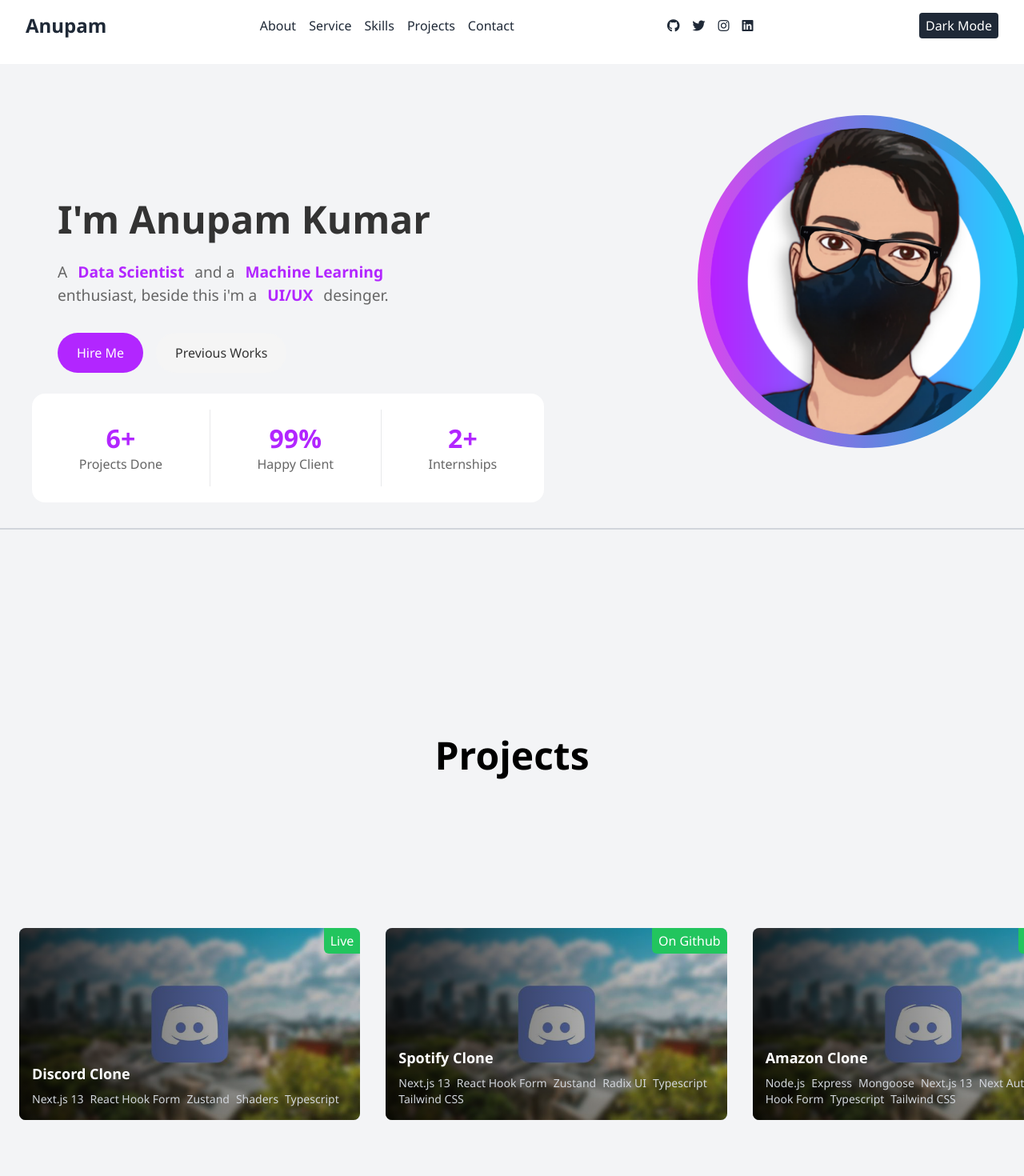
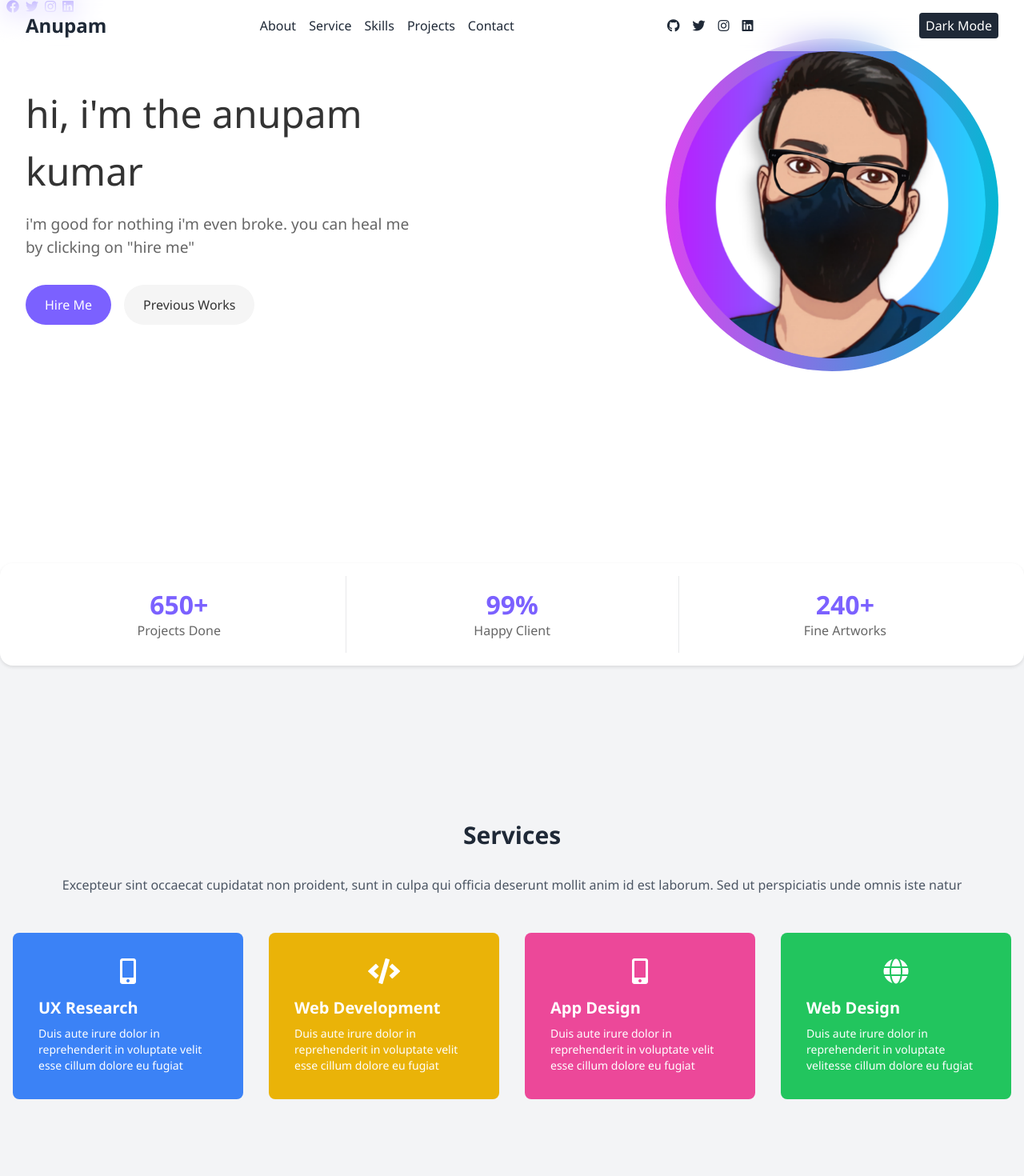
Before and after one commit to jerrygems/DevPortfollio, a React (Create React App) app in the folder dev-portfollio/: page / in a window 1280 px wide. Shown: the top 1470 px of the page at 80% size. Built offline with nearby package versions, Linux system fonts and the light colour scheme.

Commit message:
Revert "dark mode added"
This reverts commit 0adfacbe28d0562d24a448a22f5c0a26d52db4c3.

```diff
--- a/dev-portfollio/package.json
+++ b/dev-portfollio/package.json
@@ -13,13 +13,11 @@
     "@testing-library/jest-dom": "^5.17.0",
     "@testing-library/react": "^13.4.0",
     "@testing-library/user-event": "^13.5.0",
-    "emailjs-com": "^3.2.0",
     "mui": "^0.0.1",
     "react": "^18.2.0",
     "react-dom": "^18.2.0",
     "react-scripts": "5.0.1",
     "styled-components": "^6.1.8",
-    "tailwind-scrollbar": "^3.1.0",
     "web-vitals": "^2.1.4"
   },
   "scripts": {
--- a/dev-portfollio/src/App.css
+++ b/dev-portfollio/src/App.css
@@ -1,6 +1,5 @@
 .App {
   text-align: center;
-  overflow-x: hidden;
 }
 
 .App-logo {
--- a/dev-portfollio/src/comps/Herosection.js
+++ b/dev-portfollio/src/comps/Herosection.js
@@ -3,29 +3,25 @@
 
 const HeroSection = () => {
   return (
-    <div className="hero-section flex flex-col h-screen w-screen mt-[80px]  overflow-hidden">
-      <div className="hero-content md:w-full md:w-1/2 ml-[40px]">
+    <div className="hero-section w-screen h-screen ">
+      <div className="social-icons">
+        <i className="fab fa-facebook"></i>
+        <i className="fab fa-twitter"></i>
+        <i className="fab fa-instagram"></i>
+        <i className="fab fa-linkedin"></i>
+      </div>
+
+      <div className="hero-content">
         <div className="hero-text">
-          <h1 className="font-bold">I'm Anupam Kumar </h1>
+          <h1>hi, i'm the anupam kumar</h1>
           <p>
-            A{" "}
-            <span className="text-purple font-bold px-2 py-1 rounded">
-              Data Scientist
-            </span>{" "}
-            and a{" "}
-            <span className="text-purple font-bold px-2 py-1 rounded">
-              Machine Learning
-            </span>{" "}
-            enthusiast, beside this i'm a{" "}
-            <span className="text-purple font-bold px-2 py-1 rounded">
-              UI/UX
-            </span>{" "}
-            desinger.
+            i'm good for nothing i'm even broke. you can heal me by clicking on
+            "hire me"
           </p>
-          <button className="hire-btn text-purple">Hire Me</button>
+          <button className="hire-btn">Hire Me</button>
           <button className="previous-works-btn">Previous Works</button>
         </div>
-        <div className="bg-hero-image bg-gradient-to-r from-fuchsia-500 to-cyan-500 rounded-full ">
+        <div className="bg-hero-image bg-gradient-to-r from-fuchsia-500 to-cyan-500 h-1/2 rounded-full ">
           <div className="hero-image m-4">
             <img
               className="hero-image rounded-full w-96 h-96"
@@ -34,11 +30,10 @@
             />
           </div>
         </div>
-      </div>
 
-      <div className="stats md:w-1/2 md:px-30 py-5 overflow-hidden mt-[-100px] ml-[40px]">
+        <div className="stats ">
           <div className="stat flex flex-col items-center">
-          <span className="stat-value">6+</span>
+            <span className="stat-value">650+</span>
             <span className="stat-label">Projects Done</span>
           </div>
           <div className="stat flex flex-col items-center">
@@ -46,11 +41,11 @@
             <span className="stat-label">Happy Client</span>
           </div>
           <div className="stat flex flex-col items-center">
-          <span className="stat-value">2+</span>
-          <span className="stat-label">Internships</span>
+            <span className="stat-value">240+</span>
+            <span className="stat-label">Fine Artworks</span>
           </div>
         </div>
-      <hr className="border-t-2 border-gray-300 my-8" />
+      </div>
     </div>
   );
 };
--- a/dev-portfollio/src/comps/herosection.css
+++ b/dev-portfollio/src/comps/herosection.css
@@ -8,12 +8,7 @@
 
 } */
 
-.hero-section {
-    background-color: #f3f4f6;
-    padding: 2rem 0;
-    width: 100vw;
-    height: 100vh;
-  }
+
 
 body {
     font-family: 'Segoe UI', Tahoma, Geneva, Verdana, sans-serif;
@@ -32,7 +27,7 @@
 
   .social-icons i {
     margin-left: 0.5rem;
-    color: #b226ff;
+    color: #7b61ff;
   }
 
   /* Hero Content */
@@ -70,9 +65,8 @@
   }
 
   .hire-btn {
-    background-color: #b226ff;
+    background-color: #7b61ff;
     color: #fff;
-    font-weight: 500;
   }
 
   .previous-works-btn {
@@ -89,15 +83,17 @@
     height: auto;
   }
 
-  /* .stats {
+  .stats {
     display: flex;
     justify-content: space-around;
-    position:  absolute;
+    position: absolute;
+    bottom: -2rem;
+    left: 0;
+    right: 0;
     background-color: #fff;
     padding: 1rem;
-    top:50% ;
     box-shadow: 0 2px 4px rgba(0, 0, 0, 0.1);
-  } */
+  }
 
   .stat {
     text-align: center;
@@ -106,7 +102,7 @@
   .stat-value {
     font-size: 2rem;
     font-weight: bold;
-    color: #b226ff;
+    color: #7b61ff;
   }
 
   .stat-label {
--- a/dev-portfollio/src/comps/layout/Layout.js
+++ b/dev-portfollio/src/comps/layout/Layout.js
@@ -20,15 +20,14 @@
       <div>
         <HeroSection />
       </div>
-
+      <div>
+        <Services />
+      </div>
       <div>
         <Projects />
       </div>
       <div>
         <Skills />
-      </div>
-      <div>
-        <Services />
       </div>
       <div>
         <ContactMe />
--- a/dev-portfollio/src/pages/home/Contect.js
+++ b/dev-portfollio/src/pages/home/Contect.js
@@ -1,6 +1,5 @@
 import React, { useState } from "react";
-import emailjs from "emailjs-com";
-// import emailjs from "@emailjs/browser";
+
 const ContactMe = () => {
   const [formData, setFormData] = useState({
     name: "",
@@ -17,16 +16,6 @@
     e.preventDefault();
     // Handle form submission logic here
     console.log(formData);
-    emailjs
-      .send(
-        "service_jyfv4dt",
-        "template_3dwh5bq",
-        formData,
-        "LjgJ9UEwCJA2SxFg5"
-      )
-      .then(
-        (response) => {
-          console.log("SUCCESS!", response.status, response.text);
     // Reset form data after submission
     setFormData({
       name: "",
@@ -34,23 +23,16 @@
       subject: "",
       message: "",
     });
-        },
-        (err) => {
-          console.log("FAILED...", err);
-        }
-      );
   };
 
   return (
-    <div className="bg-gray-300 text-white py-16">
+    <div className="bg-black text-white py-16">
       <div className="max-w-4xl mx-auto px-4">
-        <h2 className="text-3xl font-bold mb-4 text-gray-700">Get in Touch</h2>
-        <div className="h-1 bg-purple-500 mb-8"></div>
+        <h2 className="text-3xl font-bold mb-4">Get in Touch</h2>
+        <div className="h-1 bg-green-500 mb-8"></div>
         <div className="flex flex-col md:flex-row">
           <div className="md:w-1/2 mb-8 md:mb-0">
-            <h3 className="text-xl font-semibold mb-4 text-gray-700">
-              Message Me
-            </h3>
+            <h3 className="text-xl font-semibold mb-4">Message Me</h3>
             <form onSubmit={handleSubmit} className="space-y-4">
               <input
                 type="text"
@@ -83,33 +65,34 @@
                 onChange={handleChange}
                 className="w-full px-4 py-2 bg-gray-800 text-white rounded"
               ></textarea>
-              <button type="submit" className="bg-black hover:bg-blue-700 ">
-                <span className="bg-gray-800 text-white hover:bg-gray-700 p-3 rounded transition duration-300 ease-in-out">
+              <button
+                type="submit"
+                className="bg-green-500 text-white px-6 py-2 rounded"
+              >
                 Send Message
-                </span>
               </button>
             </form>
           </div>
           <div className="md:w-1/2 md:pl-8">
-            <p className="mb-6 text-gray-700">
+            <p className="mb-6">
               Always available for freelance work if the right project comes
               along. Feel free to contact me!
             </p>
             <div className="flex items-center mb-4">
-              <i className="fas fa-user text-purple-500 mr-2"></i>
-              <span className="text-gray-700">Anupam Kumar</span>
+              <i className="fas fa-user text-green-500 mr-2"></i>
+              <span>Sahil Singh</span>
             </div>
             <div className="flex items-center mb-4">
-              <i className="fas fa-map-marker-alt text-purple-500 mr-2"></i>
-              <span className="text-gray-700">Jaipur (RAJ), INDIA.</span>
+              <i className="fas fa-map-marker-alt text-green-500 mr-2"></i>
+              <span>Jaipur (RAJ), INDIA.</span>
             </div>
             <div className="flex items-center mb-4">
-              <i className="fas fa-phone text-purple-500 mr-2"></i>
-              <span className="text-gray-700">+91 9304285473</span>
+              <i className="fas fa-phone text-green-500 mr-2"></i>
+              <span>+91 9413558876</span>
             </div>
             <div className="flex items-center">
-              <i className="fas fa-envelope text-purple-500 mr-2"></i>
-              <span className="text-gray-700">Anupamkumar7802@gmail.com</span>
+              <i className="fas fa-envelope text-green-500 mr-2"></i>
+              <span>sinnucompact@gmail.com</span>
             </div>
           </div>
         </div>
--- a/dev-portfollio/src/pages/home/Projects.js
+++ b/dev-portfollio/src/pages/home/Projects.js
@@ -1,4 +1,5 @@
 import React from "react";
+import styled, { keyframes } from "styled-components";
 
 // Sample project data
 const projects = [
@@ -13,8 +14,6 @@
       "Typescript",
     ],
     backgroundImage: "../../discord-clone.png",
-    link: "https://github.com/theanupamkumar1?tab=repositories",
-    isLive: "t",
   },
   {
     id: 2,
@@ -28,8 +27,6 @@
       "Tailwind CSS",
     ],
     backgroundImage: "../../discord-clone.png",
-    link: "https://github.com/theanupamkumar1?tab=repositories",
-    isOnGithub: "t",
   },
   {
     id: 3,
@@ -46,8 +43,6 @@
       "Tailwind CSS",
     ],
     backgroundImage: "../../discord-clone.png",
-    link: "https://github.com/theanupamkumar1?tab=repositories",
-    isOnGithub: "t",
   },
   {
     id: 4,
@@ -61,8 +56,6 @@
       "Tailwind CSS",
     ],
     backgroundImage: "../../discord-clone.png",
-    link: "https://github.com/theanupamkumar1?tab=repositories",
-    isLive: "True",
   },
   {
     id: 4,
@@ -76,8 +69,6 @@
       "Tailwind CSS",
     ],
     backgroundImage: "../../discord-clone.png",
-    link: "https://github.com/theanupamkumar1?tab=repositories",
-    isLive: "",
   },
   {
     id: 4,
@@ -91,7 +82,6 @@
       "Tailwind CSS",
     ],
     backgroundImage: "../../discord-clone.png",
-    link: "https://github.com/theanupamkumar1?tab=repositories",
   },
   {
     id: 4,
@@ -105,7 +95,6 @@
       "Tailwind CSS",
     ],
     backgroundImage: "../../discord-clone.png",
-    link: "https://github.com/theanupamkumar1?tab=repositories",
   },
   {
     id: 4,
@@ -119,7 +108,6 @@
       "Tailwind CSS",
     ],
     backgroundImage: "../../discord-clone.png",
-    link: "https://github.com/theanupamkumar1?tab=repositories",
   },
   {
     id: 4,
@@ -133,23 +121,19 @@
       "Tailwind CSS",
     ],
     backgroundImage: "../../discord-clone.png",
-    link: "https://github.com/theanupamkumar1?tab=repositories",
   },
 ];
 
 const ProjectCard = ({ project }) => (
-  <div className="flex-shrink-0 w-70 h-60 relative m-2 bg-gray-300 rounded-lg overflow-auto hover:border-purple-500 hover:border-4 transition-all duration-200 ease-in-out">
+  <div className="flex-shrink-0 w-70 h-60 relative m-2 bg-gray-300 rounded-lg overflow-auto ">
     <img
       src={`/images/${project.backgroundImage}`}
       alt={project.title}
       className="object-cover w-full h-full"
     />
-
     <div className="absolute inset-0 bg-gradient-to-r from-black/80 to-transparent" />
     <div className="absolute inset-0 flex flex-col justify-end p-4">
-      <a href={project.link} target="_blank" rel="noopener noreferrer">
       <h3 className="text-white font-bold text-lg">{project.title}</h3>
-
       <div className="flex flex-wrap mt-2">
         {project.technologies.map((tech, index) => (
           <span key={index} className="text-gray-300 text-sm mr-2">
@@ -157,28 +141,22 @@
           </span>
         ))}
       </div>
-        <div className="absolute top-0 right-0 bg-green-500 text-white px-2 py-1 rounded-bl-md overflow-visible z-10">
-          {project.isLive && "Live"}
-          {project.isOnGithub && "On Github"}
-        </div>
-      </a>
     </div>
   </div>
 );
 
 const Project = () => (
   <>
-    <div className="relative flex flex-col items-center justify-center min-h-screen bg-gray-100">
-      <h2 className="absolute top-10 text-5xl font-bold text-center mb-8 text-black">
+    <div className="flex flex-col items-center justify-center min-h-screen bg-gray-100">
+      <h2 className="text-3xl font-bold text-center mb-8 text-black">
         Projects
       </h2>
-      <div className="overflow-x-auto flex gap-4 py-8 px-4 scrollbar scrollbar-thumb-blue-500 ">
+      <div className="overflow-x-auto flex gap-4 py-8 px-4">
         {projects.map((project) => (
           <ProjectCard key={project.id} project={project} />
         ))}
       </div>
     </div>
-    <hr className="border-t-5 border-gray-300 my-8" />
   </>
 );
 
--- a/dev-portfollio/src/pages/home/Services.js
+++ b/dev-portfollio/src/pages/home/Services.js
@@ -1,64 +1,60 @@
 import React from "react";
 
-const Services = () => (
-  <div className="flex flex-col items-center justify-center min-h-screen bg-gray-100">
-    <div className="max-w-4xl mx-auto py-16">
-      <h2 className="text-5xl font-bold mb-8 text-center ">Our Services</h2>
-      <div className="grid grid-cols-1 md:grid-cols-2 lg:grid-cols-3 gap-8 min-w-screen">
-        <div className="relative bg-pink-500 text-white p-8 rounded-lg hover:bg-pink-700 opacity-100 transition-colors duration-200">
-          <div
-            className="absolute inset-0 bg-cover bg-center opacity-50 hover:opacity-0 transition-opacity duration-200 "
-            style={{ backgroundImage: "url('../../discord-clone.png')" }}
-          ></div>
-          <div className="relative">
+const Services = () => {
+  return (
+    <div className="bg-gray-100 py-16 w-screen h-screen flex items-center justify-center ">
+      <div className="container mx-auto px-4">
+        <h2 className="text-3xl font-bold text-center mb-8">Services</h2>
+        <p className="text-gray-600 text-center mb-12">
+          Excepteur sint occaecat cupidatat non proident, sunt in culpa qui
+          officia deserunt mollit anim id est laborum. Sed ut perspiciatis unde
+          omnis iste natur
+        </p>
+        <div className="grid grid-cols-1 md:grid-cols-2 lg:grid-cols-4 gap-8">
+          <div className="bg-blue-500 text-white p-8 rounded-lg">
             <div className="flex items-center justify-center mb-4">
               <i className="fas fa-mobile-alt fa-2x"></i>
             </div>
-            <h3 className="text-xl font-bold mb-2">Finetuning Models</h3>
+            <h3 className="text-xl font-bold mb-2">UX Research</h3>
             <p className="text-sm">
-              Finetuning models and making models for specialized tasks
+              Duis aute irure dolor in reprehenderit in voluptate velit esse
+              cillum dolore eu fugiat
             </p>
           </div>
-        </div>
-        <div className="relative bg-green-500 text-white p-8 rounded-lg">
-          <div
-            className="absolute inset-0 bg-cover bg-center opacity-50 hover:opacity-0 transition-opacity duration-200 "
-            style={{ backgroundImage: "url('../../discord-clone.png')" }}
-          ></div>
-          <div className="relative">
+          <div className="bg-yellow-500 text-white p-8 rounded-lg">
+            <div className="flex items-center justify-center mb-4">
+              <i className="fas fa-code fa-2x"></i>
+            </div>
+            <h3 className="text-xl font-bold mb-2">Web Development</h3>
+            <p className="text-sm">
+              Duis aute irure dolor in reprehenderit in voluptate velit esse
+              cillum dolore eu fugiat
+            </p>
+          </div>
+          <div className="bg-pink-500 text-white p-8 rounded-lg">
+            <div className="flex items-center justify-center mb-4">
+              <i className="fas fa-mobile-alt fa-2x"></i>
+            </div>
+            <h3 className="text-xl font-bold mb-2">App Design</h3>
+            <p className="text-sm">
+              Duis aute irure dolor in reprehenderit in voluptate velit esse
+              cillum dolore eu fugiat
+            </p>
+          </div>
+          <div className="bg-green-500 text-white p-8 rounded-lg">
             <div className="flex items-center justify-center mb-4">
               <i className="fas fa-globe fa-2x"></i>
             </div>
             <h3 className="text-xl font-bold mb-2">Web Design</h3>
             <p className="text-sm">
-              create stunning website, with MERN and no code platforms
-            </p>
-          </div>
-        </div>
-
-        <div className="relative bg-yellow-500 text-white p-8 rounded-lg">
-          <div
-            className="absolute inset-0 bg-cover bg-center opacity-50 hover:opacity-0 transition-opacity duration-200 "
-            style={{ backgroundImage: "url('../../discord-clone.png')" }}
-          ></div>
-          <div className="relative">
-            <div className="flex items-center justify-center mb-4">
-              <i className="fas fa-globe fa-2x"></i>
-            </div>
-            <h3 className="text-xl font-bold mb-2">Data Analysis</h3>
-            <p className="text-sm">
-              data analysis, prediction, decision making
+              Duis aute irure dolor in reprehenderit in voluptate velitesse
+              cillum dolore eu fugiat
             </p>
           </div>
         </div>
       </div>
-      <div className="flex justify-center mt-20">
-        <button className="bg-purple-500 hover:bg-gray-700 text-white font-bold py-2 px-4  rounded">
-          Contact Now
-        </button>
-      </div>
     </div>
-  </div>
-);
+  );
+};
 
 export default Services;
--- a/dev-portfollio/tailwind.config.js
+++ b/dev-portfollio/tailwind.config.js
@@ -4,23 +4,8 @@
   theme: {
     extend: {},
   },
-  plugins: [require("daisyui"), require("tailwind-scrollbar")],
+  plugins: [require("daisyui")],
   daisyui: {
     themes: ["light", "dark", "cupcake"],
   },
-  theme: {
-    colors: {
-      transparent: "transparent",
-      current: "currentColor",
-      white: "#ffffff",
-      purple: "#b226ff",
-      midnight: "#121063",
-      metal: "#565584",
-      tahiti: "#3ab7bf",
-      silver: "#ecebff",
-      "bubble-gum": "#ff77e9",
-      bermuda: "#78dcca",
-      skyblue: "#28cbfd",
-    },
-  },
 };
```
Also changed, not shown: dev-portfollio/src/pages/home/Skills.js (+3 -18 lines), 1 other file (tests, documents, lock files or other folders). Lines whose indentation alone changed are shown as unchanged.
